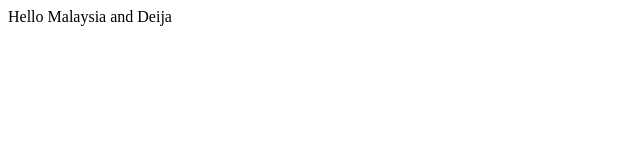
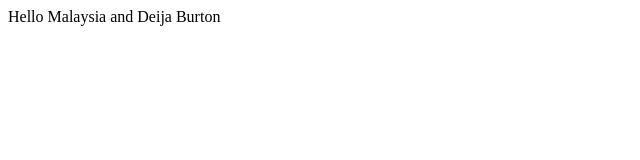
Before and after one commit to malaysiagfields/sisyphus, a plain HTML site: page index.html in a window 1280 px wide. Shown: the full height of the page, 0-640 px from the left. Drawn offline with Linux system fonts and the light colour scheme.

Commit message:
Update index.html

```diff
--- a/index.html
+++ b/index.html
@@ -1,5 +1,5 @@
 <html>
 <body>
-<p> Hello Malaysia and Deija </p>
+<p> Hello Malaysia and Deija Burton </p>
 </body>
 </html>
```
